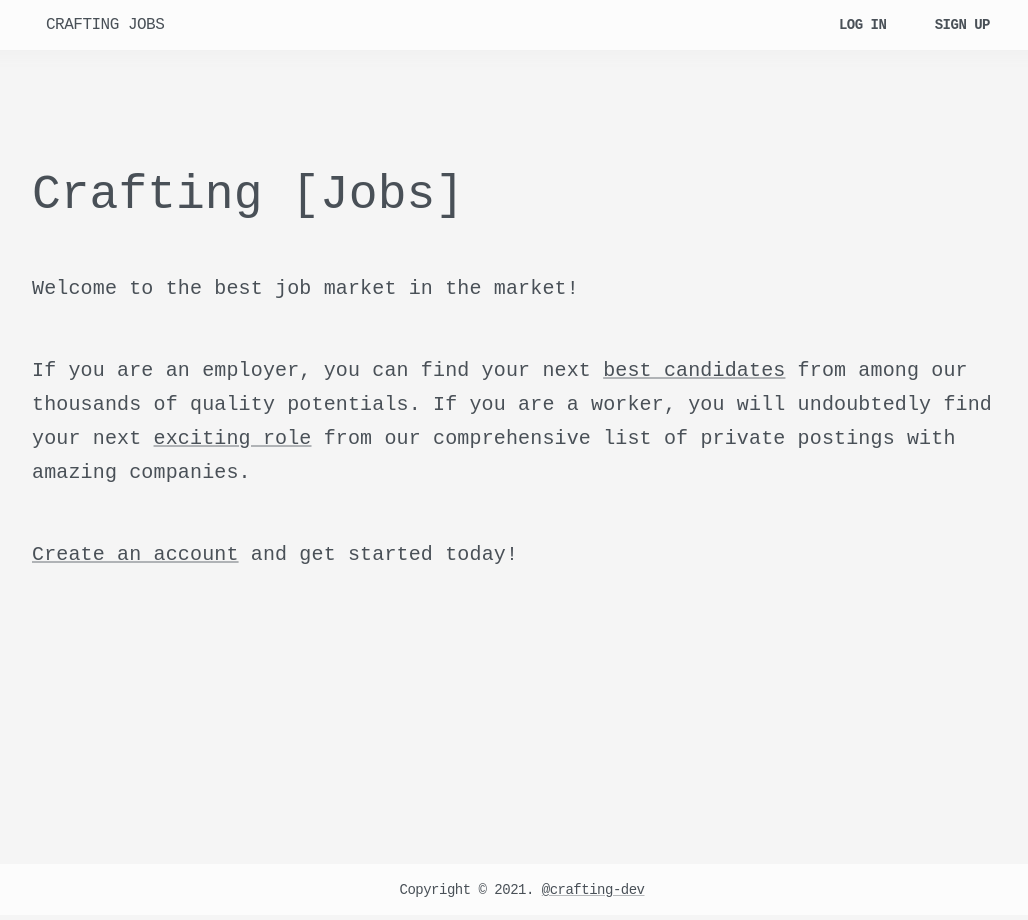
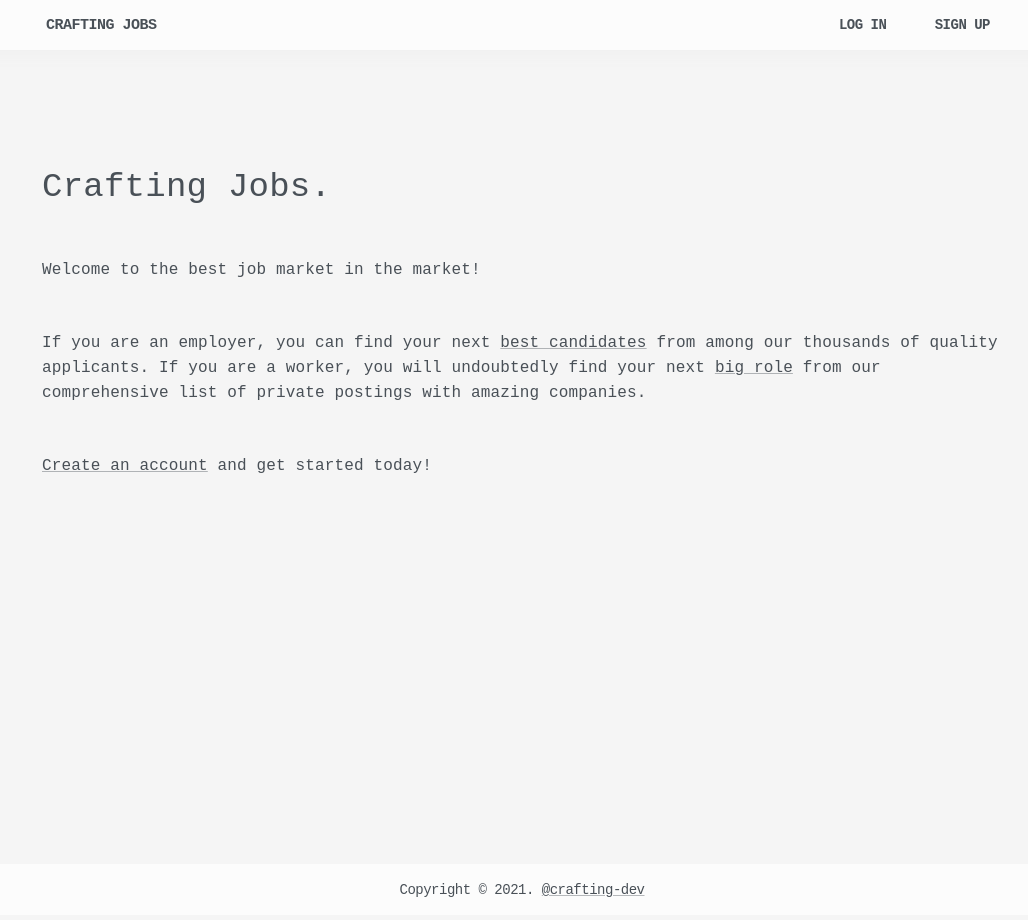
Before and after one commit to crafting-dev/demo-jobs-ui, a React (Create React App) app: page / in a window 1280 px wide. Shown: the whole page, without its empty margins (118-1146 px from the left). Built offline with nearby package versions, Linux system fonts and the light colour scheme.

Commit message:
Use history for links

```diff
--- a/src/Header.tsx
+++ b/src/Header.tsx
@@ -77,9 +77,10 @@ const Header = (): JSX.Element => {
       sx={{
         textTransform: 'uppercase',
         textDecoration: 'none',
-        fontSize: '16px',
+        fontSize: '15px',
         letterSpacing: -0.5,
         cursor: 'pointer',
+        fontWeight: 'bold',
       }}
     >
       <code>Crafting Jobs</code>
--- a/src/pages/Home.tsx
+++ b/src/pages/Home.tsx
@@ -8,12 +8,13 @@ import { PAGEWIDTH } from '../styles/themes/defaults'
 
 const Home = (): JSX.Element => {
   return (
+    <>
       <Grid
         sx={{
           width: '100%',
           maxWidth: PAGEWIDTH,
           margin: '0 auto',
-        padding: '100px 10px',
+          padding: '100px 20px',
         }}
       >
         <Stack
@@ -22,32 +23,49 @@ const Home = (): JSX.Element => {
           alignItems="flex-start"
           spacing={6}
         >
-        <Typography variant="h3" color="primary" component="div" gutterBottom>
-          <code>Crafting [Jobs]</code>
+          <Typography variant="h4" color="primary" component="div" gutterBottom>
+            <code>Crafting Jobs.</code>
           </Typography>
 
-        <Typography variant="h6" color="primary" component="div" gutterBottom>
+          <Typography
+            variant="body1"
+            color="primary"
+            component="div"
+            gutterBottom
+          >
             <code>Welcome to the best job market in the market!</code>
           </Typography>
 
-        <Typography variant="h6" color="primary" component="div" gutterBottom>
+          <Typography
+            variant="body1"
+            color="primary"
+            component="div"
+            gutterBottom
+          >
             <code>
               If you are an employer, you can find your next{' '}
               <Link href="/postings">best candidates</Link> from among our
-            thousands of quality potentials. If you are a worker, you will
-            undoubtedly find your next{' '}
-            <Link href="/postings">exciting role</Link> from our comprehensive
-            list of private postings with amazing companies.
+              thousands of quality applicants. If you are a worker, you will
+              undoubtedly find your next <Link href="/postings">big role</Link>{' '}
+              from our comprehensive list of private postings with amazing
+              companies.
             </code>
           </Typography>
 
-        <Typography variant="h6" color="primary" component="div" gutterBottom>
+          <Typography
+            variant="body1"
+            color="primary"
+            component="div"
+            gutterBottom
+          >
             <code>
-            <Link href="/login">Create an account</Link> and get started today!
+              <Link href="/login">Create an account</Link> and get started
+              today!
             </code>
           </Typography>
         </Stack>
       </Grid>
+    </>
   )
 }
 
--- a/src/pages/Login.tsx
+++ b/src/pages/Login.tsx
@@ -13,6 +13,7 @@ import Link from '@mui/material/Link'
 import Box from '@mui/material/Box'
 import Alert from '@mui/material/Alert'
 import AlertTitle from '@mui/material/AlertTitle'
+
 import Auth from '../models/Auth'
 import { useAuth } from '../contexts/auth'
 import { setUser } from '../adapters/store'
@@ -21,7 +22,6 @@ import { GenerateToken } from '../adapters/auth'
 const Login = (): JSX.Element => {
   const [auth, setAuth] = useAuth()
   const history = useHistory()
-
   const [credentials, setCredentials] = useState({
     email: '',
     password: '',
@@ -29,16 +29,17 @@ const Login = (): JSX.Element => {
     errors: false,
   })
 
-  const handleChange = (prop: any) => (e: { target: { value: any } }) => {
-    setCredentials({ ...credentials, [prop]: e.target.value })
-  }
+  const handleChange =
+    (prop: string) => (event: { target: { value: any } }) => {
+      setCredentials({ ...credentials, [prop]: event.target.value })
+    }
 
   const handleClickShowPassword = (): void => {
     setCredentials({ ...credentials, showPassword: !credentials.showPassword })
   }
 
-  const handleSubmit = async (e: FormEvent): Promise<void> => {
-    e.preventDefault()
+  const handleSubmit = async (event: FormEvent): Promise<void> => {
+    event.preventDefault()
 
     await GenerateToken(credentials.email, credentials.password)
       .then((response) => {
@@ -66,8 +67,8 @@ const Login = (): JSX.Element => {
   return (
     <Box
       sx={{
-        maxWidth: '500px',
-        paddingTop: '100px',
+        maxWidth: '540px',
+        padding: '100px 20px',
         margin: '0 auto',
       }}
     >
@@ -81,7 +82,7 @@ const Login = (): JSX.Element => {
           <Typography
             variant="h2"
             component="h2"
-            color="inherit"
+            color="primary"
             sx={{
               width: '100%',
               marginBottom: '30px',
@@ -115,8 +116,8 @@ const Login = (): JSX.Element => {
                   <IconButton
                     aria-label="toggle password visibility"
                     onClick={handleClickShowPassword}
-                    onMouseDown={(e: React.SyntheticEvent<EventTarget>) =>
-                      e.preventDefault()
+                    onMouseDown={(event: React.SyntheticEvent<EventTarget>) =>
+                      event.preventDefault()
                     }
                   >
                     {credentials.showPassword ? (
@@ -163,12 +164,15 @@ const Login = (): JSX.Element => {
           </Typography>
 
           {credentials.errors && (
-            <Alert severity="error">
+            <Alert
+              severity="error"
+              sx={{ width: '100%', maxWidth: '500px', margin: '0 auto' }}
+            >
               <AlertTitle>Error</AlertTitle>
               Log in was not successful — see error message below!
               <br />
               <br />
-              <strong>Incorrect Email/Password used</strong>
+              <strong>Incorrect Email/Password combination</strong>
             </Alert>
           )}
         </Stack>
--- a/src/pages/protected/Dashboard.tsx
+++ b/src/pages/protected/Dashboard.tsx
@@ -1,4 +1,5 @@
 import React, { useEffect, useState } from 'react'
+import { useHistory } from 'react-router-dom'
 import Box from '@mui/material/Box'
 import Stack from '@mui/material/Stack'
 import Card from '@mui/material/Card'
@@ -20,6 +21,7 @@ const ListItem = styled('li')(({ theme }) => ({
 
 const Dashboard = (): JSX.Element => {
   const auth = useAuth()[0]
+  const history = useHistory()
 
   const [profile, setProfile] = useState<Profile>({
     id: 0,
@@ -33,6 +35,13 @@ const Dashboard = (): JSX.Element => {
     postings: undefined,
     applications: undefined,
   })
+
+  const handleFollowLinkPath =
+    (path: string) =>
+    (event: React.MouseEvent<HTMLElement>): void => {
+      event.preventDefault()
+      history.push(path)
+    }
 
   useEffect(() => {
     async function getProfile(): Promise<void> {
@@ -131,7 +140,7 @@ const Dashboard = (): JSX.Element => {
                         variant="text"
                         component="a"
                         style={{ display: 'block' }}
-                        href={`/postings/${post.id}`}
+                        onClick={handleFollowLinkPath(`/postings/${post.id}`)}
                       >
                         [{post.status}] {post.title}
                       </Button>
@@ -159,7 +168,9 @@ const Dashboard = (): JSX.Element => {
                         variant="text"
                         component="a"
                         style={{ display: 'block' }}
-                        href={`/applications/${app.id}`}
+                        onClick={handleFollowLinkPath(
+                          `/applications/${app.id}`
+                        )}
                       >
                         [{app.status}] {app.title}
                       </Button>
--- a/src/pages/protected/applications/Apply.tsx
+++ b/src/pages/protected/applications/Apply.tsx
@@ -87,6 +87,13 @@ const Apply = (): JSX.Element => {
       })
   }
 
+  const handleFollowLinkPath =
+    (path: string) =>
+    (event: React.MouseEvent<HTMLElement>): void => {
+      event.preventDefault()
+      history.push(path)
+    }
+
   return (
     <Box
       sx={{
@@ -117,7 +124,7 @@ const Apply = (): JSX.Element => {
           <Button
             sx={{ display: 'block', left: 0 }}
             component="a"
-            href={`/postings/${application.posting}`}
+            onClick={handleFollowLinkPath(`/postings/${application.posting}`)}
           >
             Original job post
           </Button>
--- a/src/pages/protected/postings/ViewPosting.tsx
+++ b/src/pages/protected/postings/ViewPosting.tsx
@@ -38,6 +38,13 @@ const ViewPosting = (): JSX.Element => {
   const handleSubmit = (): void => {
     history.push(`/postings/${id}/apply`)
   }
+
+  const handleFollowLinkPath =
+    (path: string) =>
+    (event: React.MouseEvent<HTMLElement>): void => {
+      event.preventDefault()
+      history.push(path)
+    }
 
   useEffect(() => {
     async function getPosting(): Promise<void> {
@@ -171,7 +178,7 @@ const ViewPosting = (): JSX.Element => {
                     variant="text"
                     component="a"
                     style={{ display: 'block' }}
-                    href={`/applications/${app.id}`}
+                    onClick={handleFollowLinkPath(`/applications/${app.id}`)}
                   >
                     [{app.status}] {app.name}
                   </Button>
```
Lines whose indentation alone changed are shown as unchanged.
